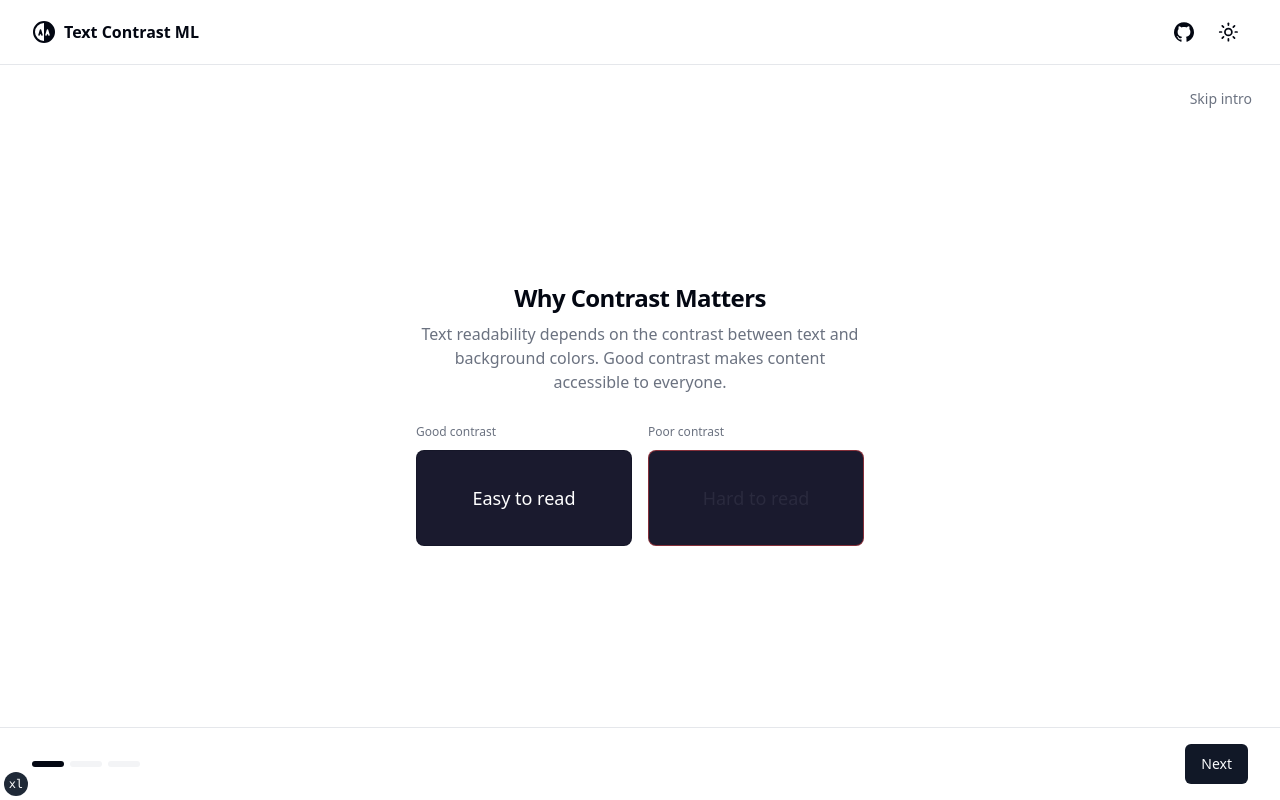
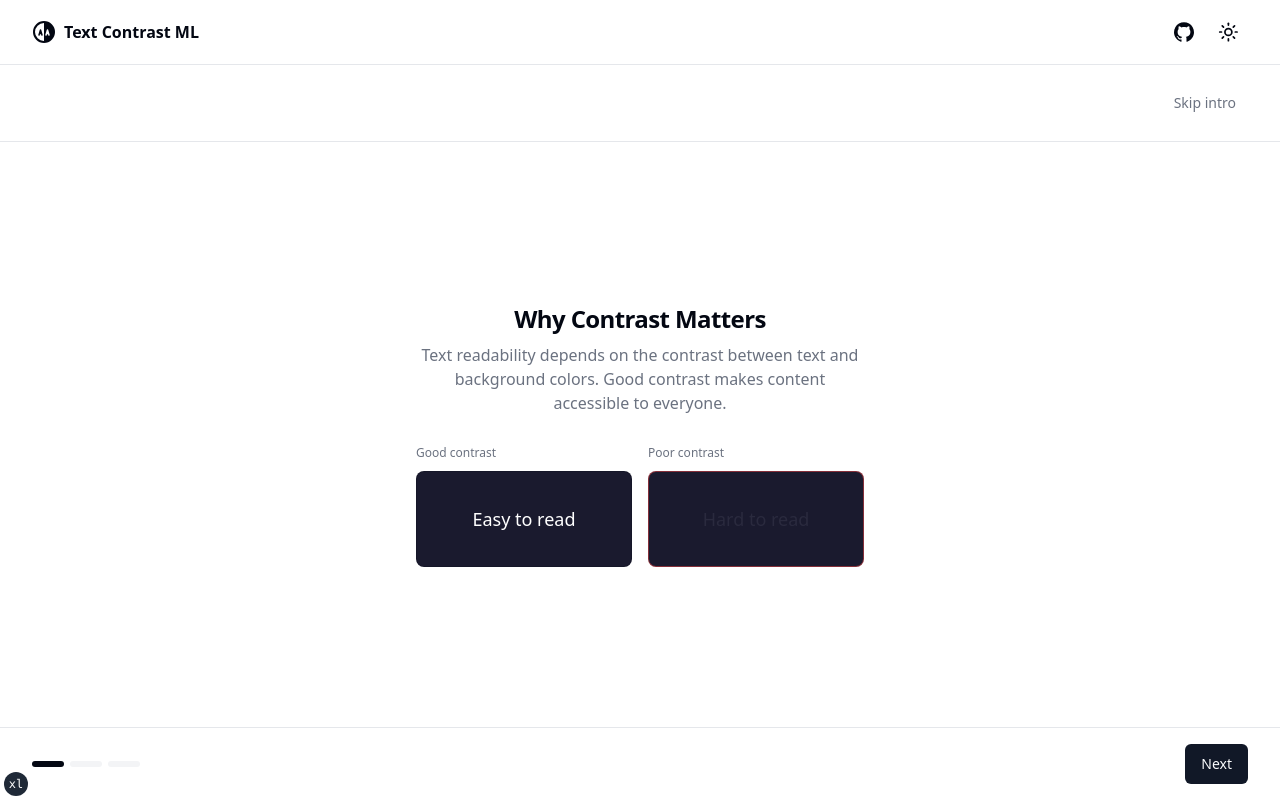
Before and after one commit to nathan-abela/Text-Contrast-ML, a Next.js app: page / in a window 1280 px wide. Built offline with nearby package versions, Linux system fonts and the light colour scheme.

Commit message:
refactor(*): update secondary header height alignment

```diff
--- a/src/components/intro/intro-container.tsx
+++ b/src/components/intro/intro-container.tsx
@@ -35,7 +35,8 @@ export function IntroContainer({ onComplete, onSkip }: IntroContainerProps) {
 	return (
 		<div className="flex min-h-full flex-col">
 			{/* Skip button - always visible */}
-			<div className="flex justify-end p-4">
+			<div className="border-b">
+				<div className="container flex justify-end py-5">
 					<Button
 						variant="ghost"
 						size="sm"
@@ -45,9 +46,10 @@ export function IntroContainer({ onComplete, onSkip }: IntroContainerProps) {
 						Skip intro
 					</Button>
 				</div>
+			</div>
 
 			{/* Step content */}
-			<div className="flex flex-1 items-center justify-center px-4 pb-8">
+			<div className="flex flex-1 items-center justify-center px-4 py-8">
 				<IntroStep step={currentStep} />
 			</div>
 
--- a/src/components/resume/resume-container.tsx
+++ b/src/components/resume/resume-container.tsx
@@ -53,11 +53,13 @@ export function ResumeContainer({
 		<div className="flex min-h-full flex-col">
 			{/* Header */}
 			<div className="border-b">
-				<div className="container py-6">
-					<h1 className="text-2xl font-semibold">Saved Models</h1>
-					<p className="mt-1 text-muted-foreground">
-						Load a previous model or train a new one
-					</p>
+				<div className="container flex items-center justify-between py-4">
+					<div>
+						<h1 className="font-semibold">Saved Models</h1>
+						<p className="text-sm text-muted-foreground">
+							Load a previous model or train a new one
+						</p>
+					</div>
 				</div>
 			</div>
 
```
Lines whose indentation alone changed are shown as unchanged.
